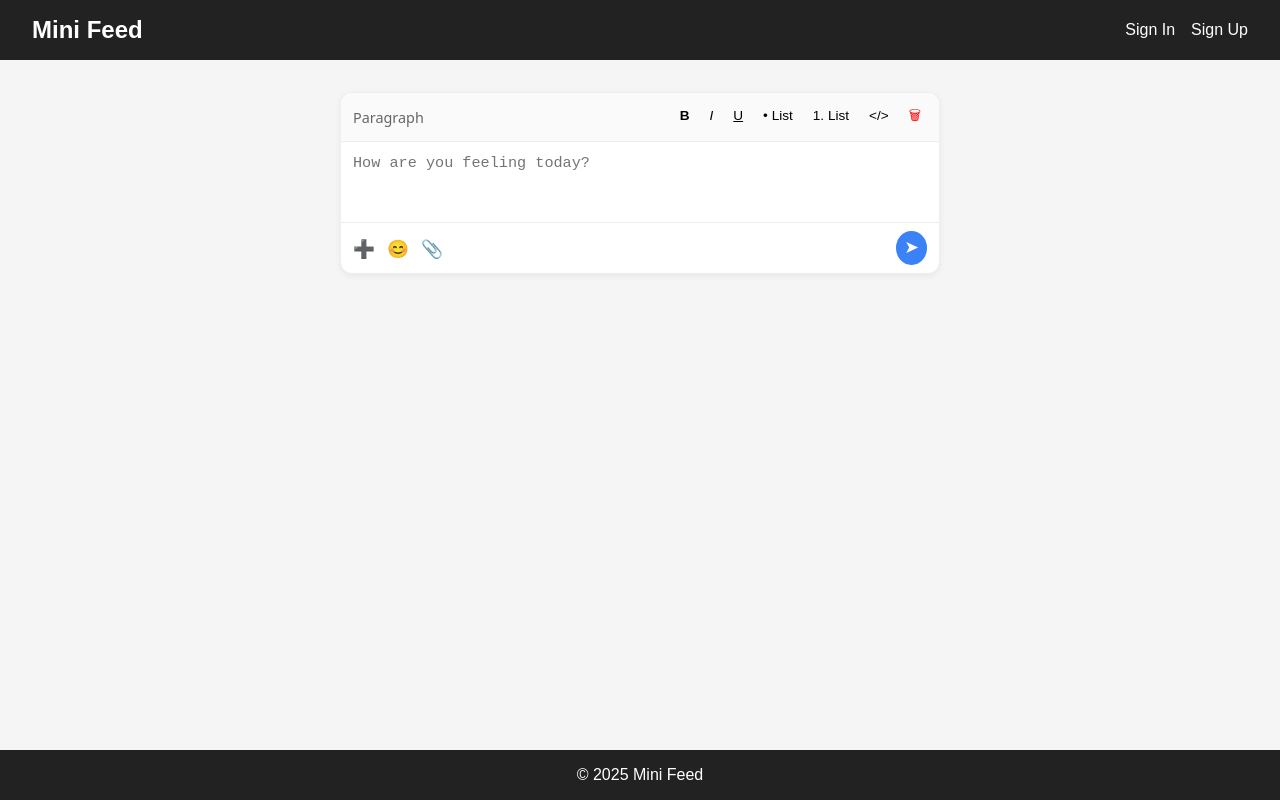
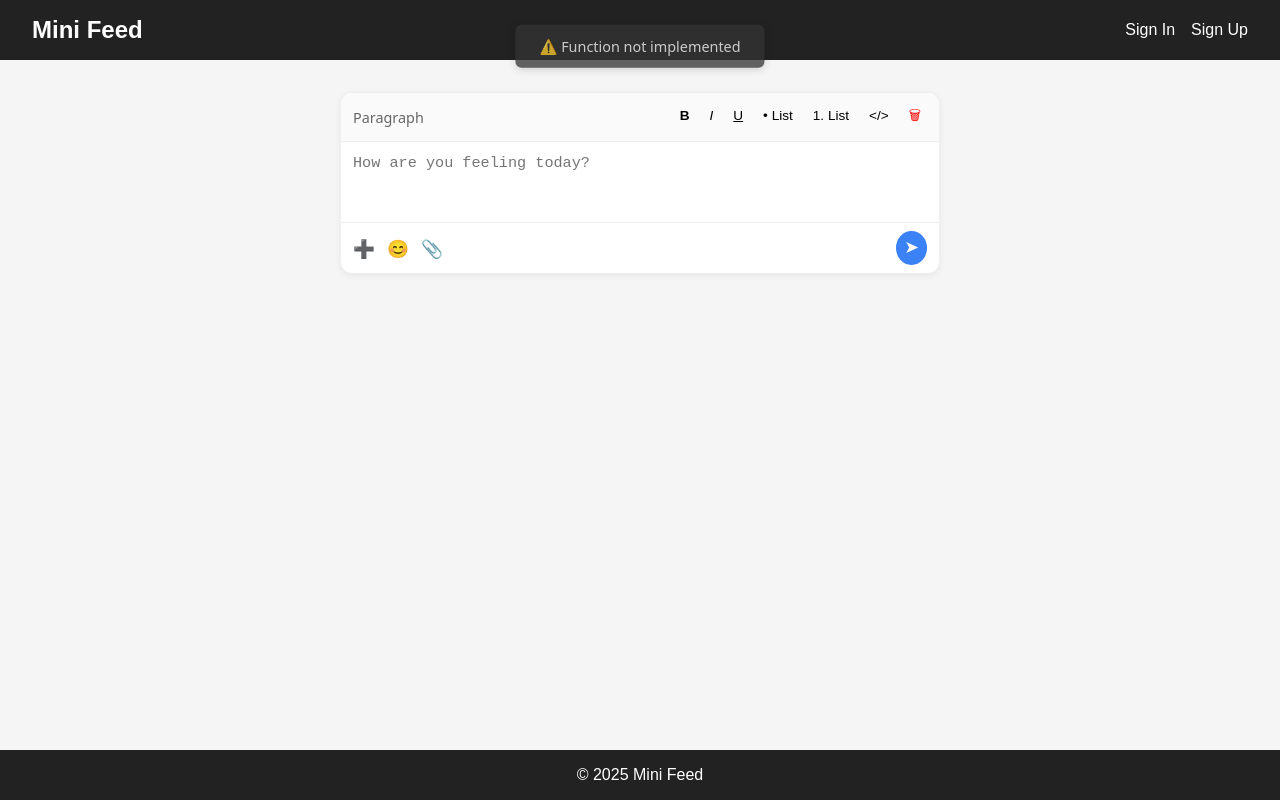
Before and after one commit to anshuljaiswal1993/Atlys-Project, a React (Vite) app: page / in a window 1280 px wide. Both pictures are taken after a click on the button "• List". Built offline with nearby package versions, Linux system fonts and the light colour scheme.

Commit message:
snackbar positioning

```diff
--- a/src/components/Snackbar/Snackbar.module.css
+++ b/src/components/Snackbar/Snackbar.module.css
@@ -1,6 +1,6 @@
 .snackbar {
   position: fixed;
-  bottom: 20px;
+  top: 20px;
   left: 50%;
   transform: translateX(-50%);
   background: #333;
--- a/src/pages/Feed/Feed.tsx
+++ b/src/pages/Feed/Feed.tsx
@@ -30,7 +30,7 @@ export default function Feed({ isAuthenticated, setIsAuthenticated }: FeedProps)
       setSnackbar("✅ Post added successfully!");
     });
 
-  const notImplemented = () => alert("Function not implemented");
+  const notImplemented = () => setSnackbar("⚠️ Function not implemented");
 
   return (
     <div className={styles.container}>
```
